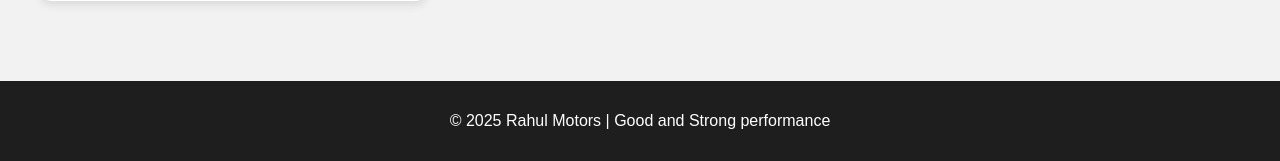
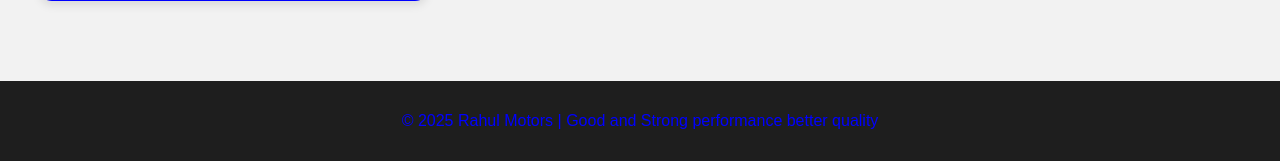
Before and after one commit to rsrr82792-glitch/django-todoapp, a Django app: page / in a window 1280 px wide. Shown: the part 798-959 px from the top of the page. Run offline with Django 3.2, Linux system fonts and the light colour scheme.

Commit message:
Update styles and footer text in cars.html
Changed background color of cards to blue and footer text color to blue. Updated footer text for better quality description.

```diff
--- a/todoApp/templates/cars.html
+++ b/todoApp/templates/cars.html
@@ -27,7 +27,7 @@
       padding: 40px;
     }
     .card {
-      background: white;
+      background: blue;
       border-radius: 12px;
       box-shadow: 0 4px 10px rgba(0,0,0,0.1);
       overflow: hidden;
@@ -51,7 +51,7 @@
     }
     footer {
       background: #1e1e1e;
-      color: white;
+      color: blue;
       text-align: center;
       padding: 15px;
       margin-top: 40px;
@@ -98,7 +98,7 @@
   </div>
 
   <footer>
-    <p>© 2025 Rahul Motors | Good and Strong performance </p>
+    <p>© 2025 Rahul Motors | Good and Strong performance better quality </p>
   </footer>
 </body>
 </html>
```
